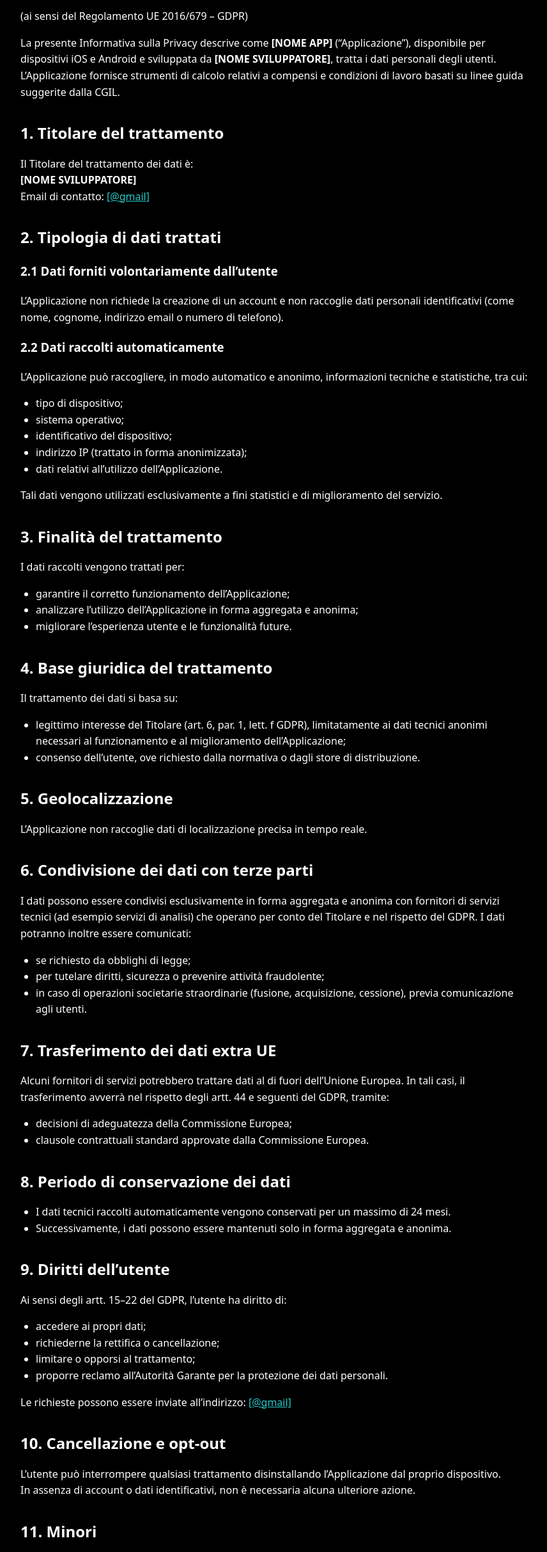
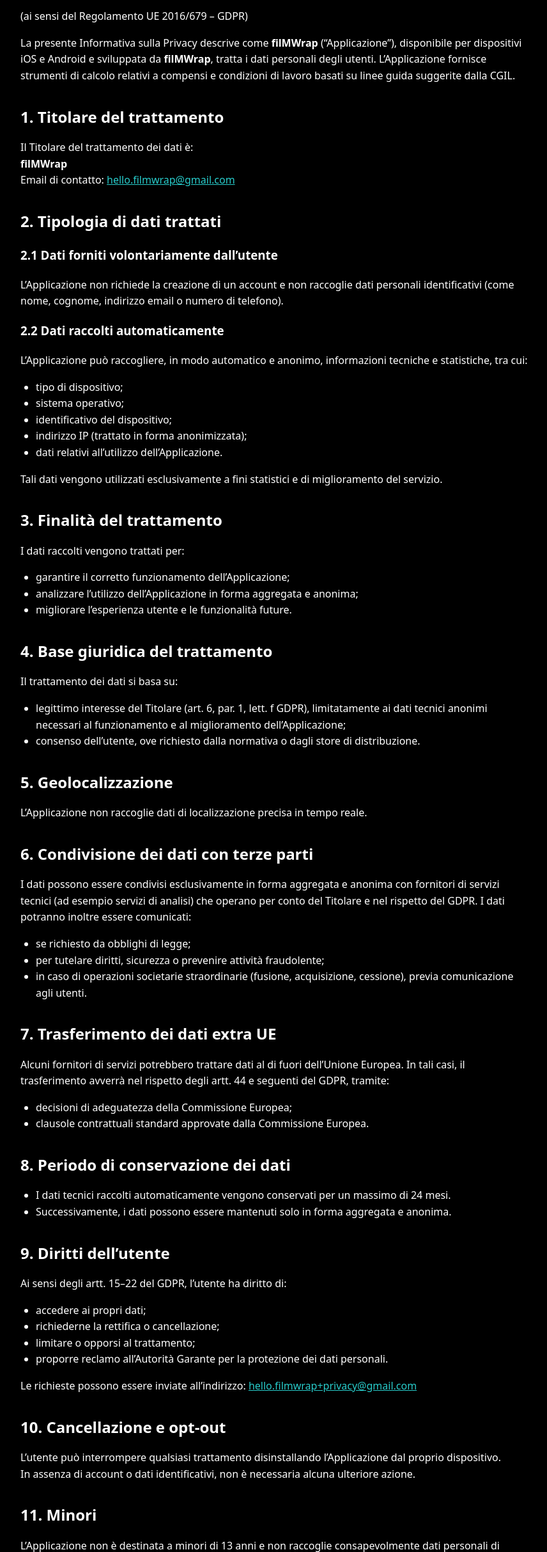
Before and after one commit to filMWrap/filMWrap_privacy-terms, a plain HTML site: page privacy.html in a window 1280 px wide. Shown: the part 118-2544 px from the top of the page at 64% size, without its empty margins (208-1064 px from the left). Drawn offline with Linux system fonts and the light colour scheme.

Commit message:
updated email addresses

```diff
--- a/privacy.html
+++ b/privacy.html
@@ -3,7 +3,7 @@
 <head>
   <meta charset="UTF-8">
   <meta name="viewport" content="width=device-width, initial-scale=1">
-  <title>Informativa Privacy — [NOME APP]</title>
+  <title>Informativa Privacy — filMWrap</title>
   <style>
     body {
       background-color: #000;
@@ -43,12 +43,12 @@
   <h1>Informativa sulla Privacy</h1>
   <p>(ai sensi del Regolamento UE 2016/679 – GDPR)</p>
 
-  <p>La presente Informativa sulla Privacy descrive come <strong>[NOME APP]</strong> (“Applicazione”), disponibile per dispositivi iOS e Android e sviluppata da <strong>[NOME SVILUPPATORE]</strong>, tratta i dati personali degli utenti. L’Applicazione fornisce strumenti di calcolo relativi a compensi e condizioni di lavoro basati su linee guida suggerite dalla CGIL.</p>
+  <p>La presente Informativa sulla Privacy descrive come <strong>filMWrap</strong> (“Applicazione”), disponibile per dispositivi iOS e Android e sviluppata da <strong>filMWrap</strong>, tratta i dati personali degli utenti. L’Applicazione fornisce strumenti di calcolo relativi a compensi e condizioni di lavoro basati su linee guida suggerite dalla CGIL.</p>
 
   <h2>1. Titolare del trattamento</h2>
   <p>Il Titolare del trattamento dei dati è:<br>
-  <strong>[NOME SVILUPPATORE]</strong><br>
-  Email di contatto: <a href="mailto:[@gmail]">[@gmail]</a>
+  <strong>filMWrap</strong><br>
+  Email di contatto: <a href="mailto:hello.filmwrap@gmail.com">hello.filmwrap@gmail.com</a>
   </p>
 
   <h2>2. Tipologia di dati trattati</h2>
@@ -113,7 +113,7 @@
     <li>limitare o opporsi al trattamento;</li>
     <li>proporre reclamo all’Autorità Garante per la protezione dei dati personali.</li>
   </ul>
-  <p>Le richieste possono essere inviate all’indirizzo: <a href="mailto:[@gmail]">[@gmail]</a></p>
+  <p>Le richieste possono essere inviate all’indirizzo: <a href="mailto:hello.filmwrap+privacy@gmail.com">hello.filmwrap+privacy@gmail.com</a></p>
 
   <h2>10. Cancellazione e opt-out</h2>
   <p>L’utente può interrompere qualsiasi trattamento disinstallando l’Applicazione dal proprio dispositivo.<br>
@@ -134,14 +134,14 @@
 
   <h2>14. Contatti</h2>
   <p>Per qualsiasi informazione relativa alla presente Informativa sulla Privacy è possibile contattare il Titolare del trattamento all’indirizzo email:<br>
-  <a href="mailto:[@gmail]">[@gmail]</a></p>
+  <a href="mailto:hello.filmwrap+privacy@gmail.com">hello.filmwrap+privacy@gmail.com</a></p>
 
 
 
   <!-- Footer -->
   <footer>
     <img src="images/logo.png" alt="Logo App" style="width:200px; height:200px; margin-bottom:10px; border-radius:8px; display:block; margin-left:auto; margin-right:auto;">
-    <p style="margin:5px 0;">©2025 [NOME SVILUPPATORE]. All Rights Reserved.</p>
+    <p style="margin:5px 0;">©2025 filMWrap. All Rights Reserved.</p>
     <p style="margin:5px 0;">
       <a href="privacy.html">Privacy Policy</a> | <a href="terms.html">Terms & Conditions</a>
     </p>
```
Also changed, not shown: terms.html (+6 -6 lines).
